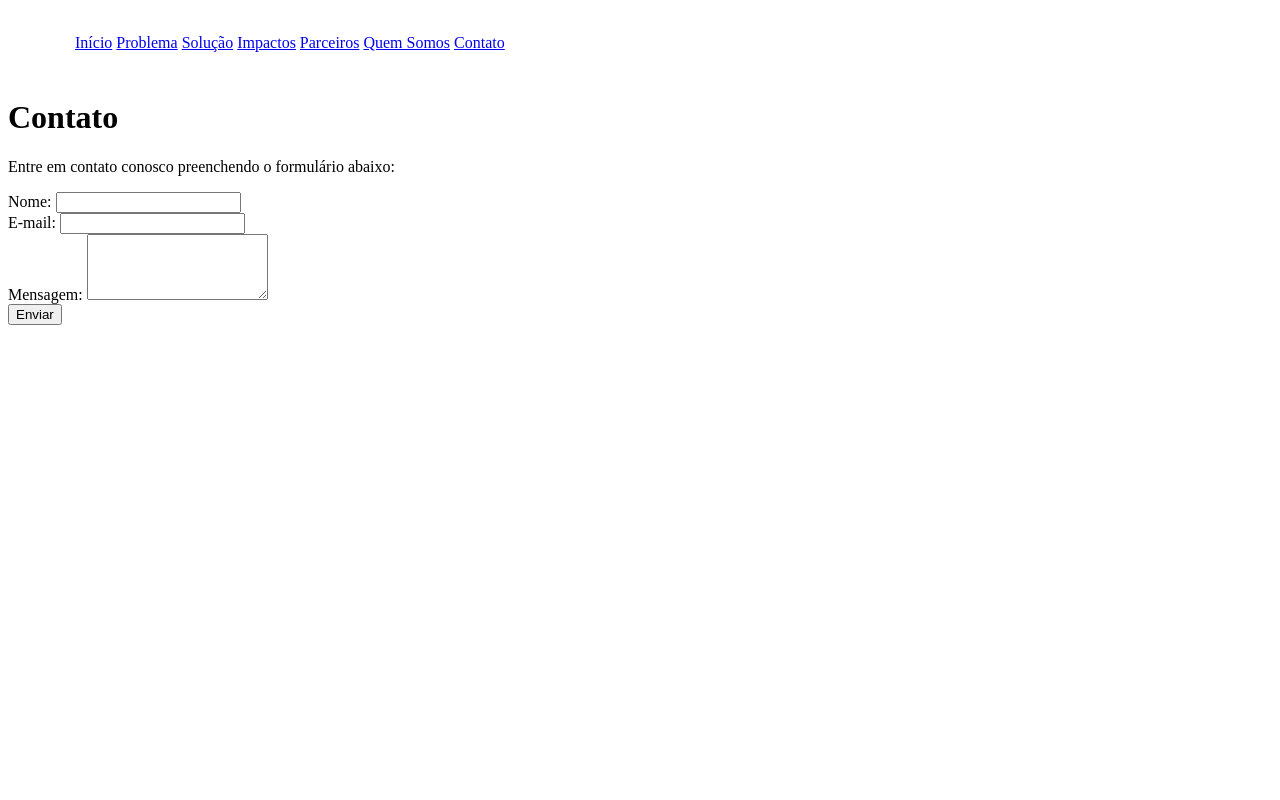
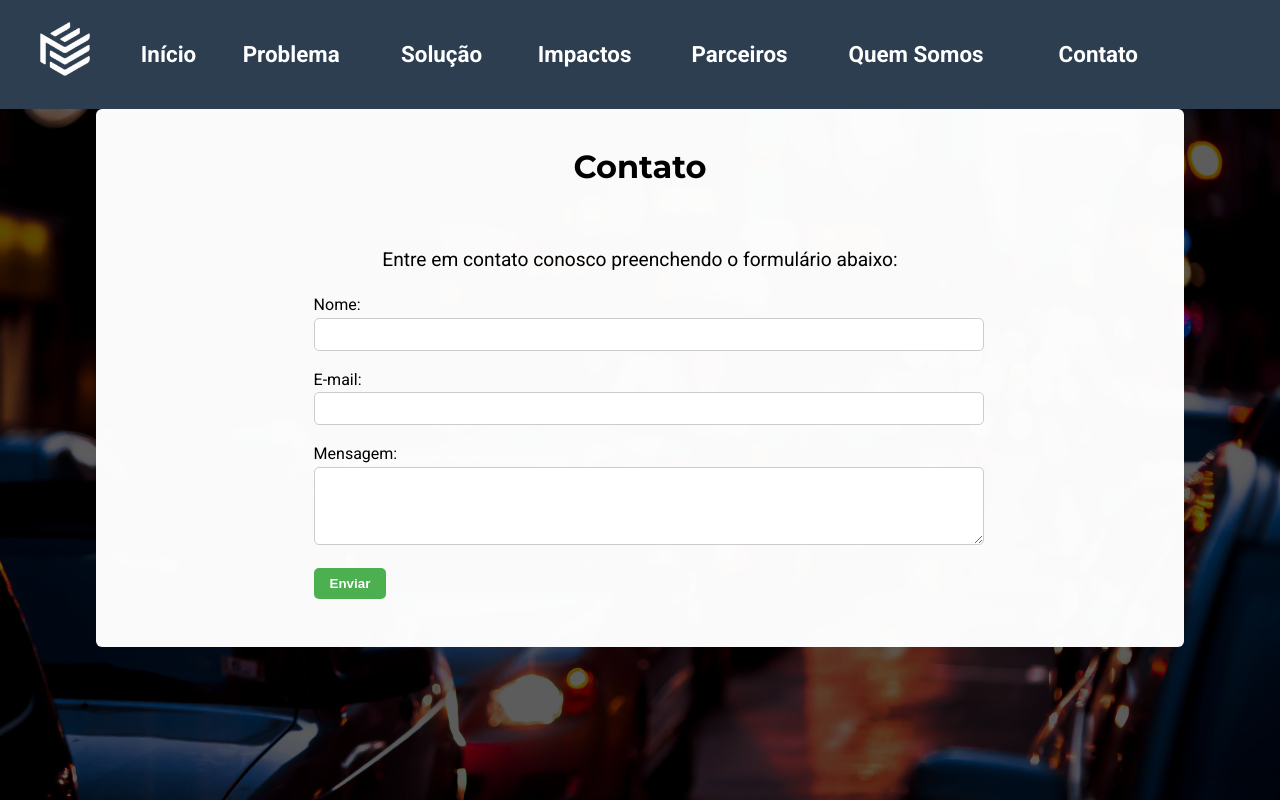
Before and after one commit to viniciusvinny233/challengeIBM, a plain HTML site: page src/pages/contato.html in a window 1280 px wide. Drawn offline with Linux system fonts and the light colour scheme; files that its build step writes are made by us from their sources; the site is published under a folder, as on GitHub Pages, so addresses that start at the root find nothing; files whose address does not match are found by name.

Commit message:
Ajuste para hospedagem

```diff
--- a/src/pages/contato.html
+++ b/src/pages/contato.html
@@ -6,7 +6,7 @@
     <meta name="viewport" content="width=device-width, initial-scale=1.0">
     <title>Mobilidade Urbana - Contato</title>
     <link href="https://fonts.googleapis.com/css?family=Roboto:400,700|Montserrat:700&display=swap" rel="stylesheet">
-    <link rel="stylesheet" href="/styles.css">
+    <link rel="stylesheet" href="../styles.css">
 </head>
 
 <body>
```
Also changed, not shown: src/pages/impactos.html (+1 -1 lines), src/pages/parceiros.html (+1 -1 lines), src/pages/problema.html (+1 -1 lines), src/pages/quemSomos.html (+1 -1 lines), src/pages/solucao.html (+1 -1 lines).
